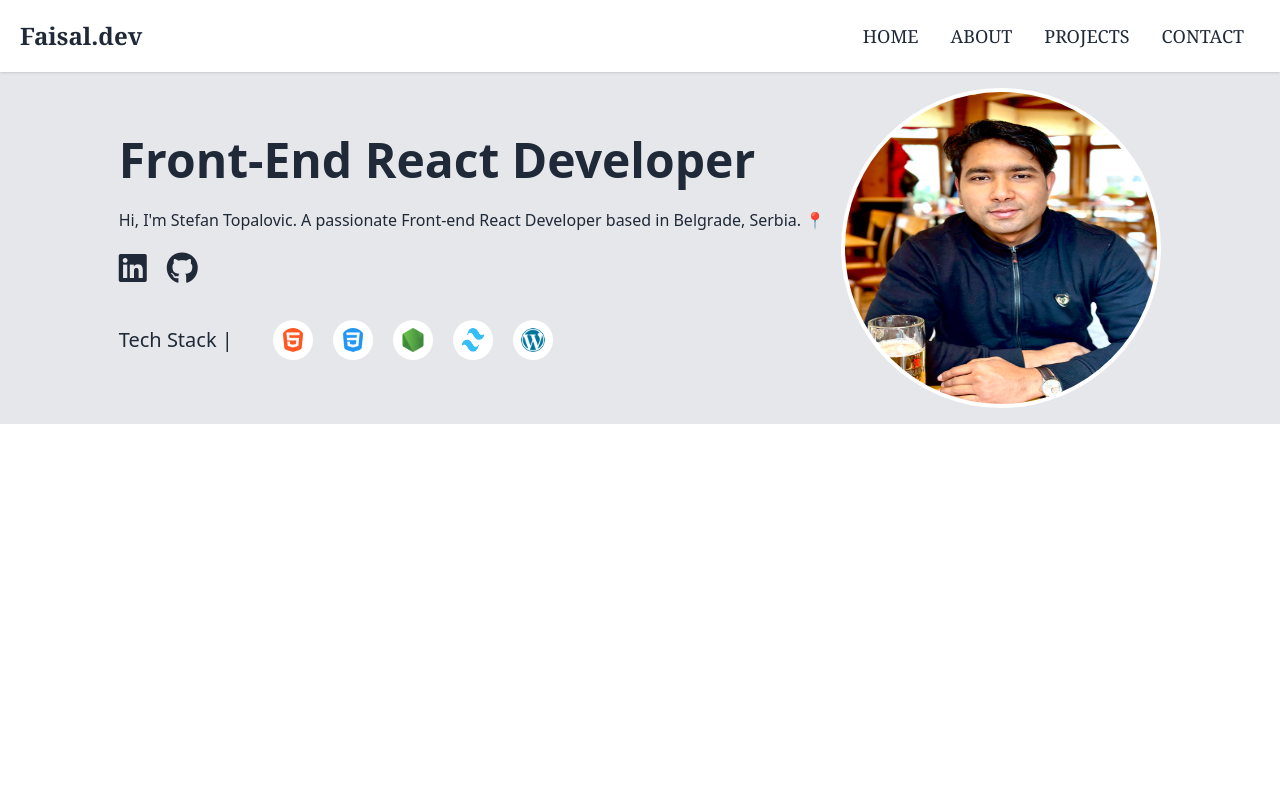
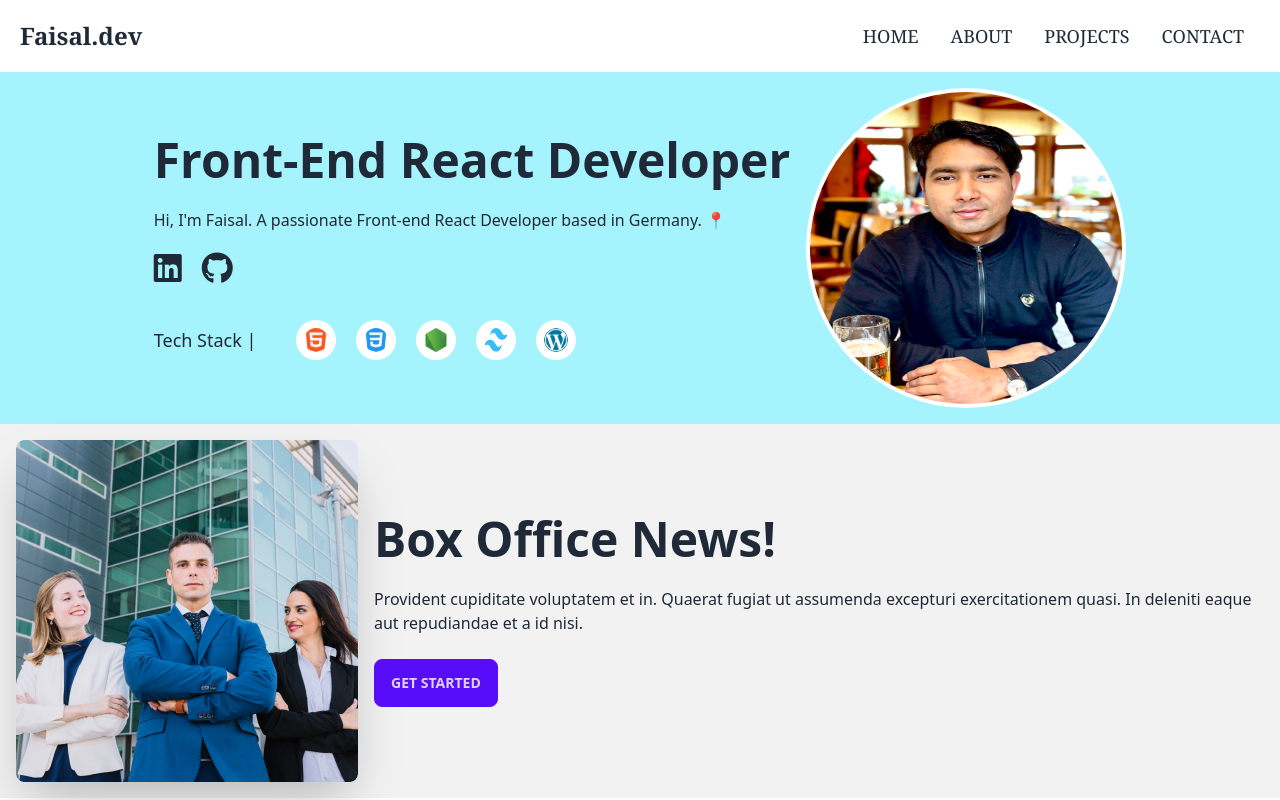
Before and after one commit to devmashum/portfolio, a plain HTML site: page index.html in a window 1280 px wide. Drawn offline with nearby package versions, Linux system fonts and the light colour scheme.

Commit message:
new commit

```diff
--- a/index.html
+++ b/index.html
@@ -44,7 +44,7 @@
 </head>
 
 <body class="bg-gray-200 max-w-screen-2xl mx-auto ">
-    <nav class="p-5 bg-white shadow md:flex md:items-center md:justify-between">
+    <nav class="bg-white p-5 shadow md:flex md:items-center md:justify-between">
         <div class="flex justify-between items-center ">
             <span class="text-2xl font-serif font-bold cursor-pointer  hover:text-cyan-500 duration-500">
                 Faisal.dev
@@ -76,7 +76,7 @@
     </nav>
 
 
-    <header class="max-w-screen-xl mx-auto ">
+    <header class="max-w-screen-2xl mx-auto bg-cyan-200 ">
 
         <div class="hero ">
             <div class="hero-content flex-col lg:flex-row-reverse">
@@ -84,8 +84,7 @@
                     class=" rounded-lg shadow-2xl" />
                 <div>
                     <h1 class="text-5xl font-bold">Front-End React Developer</h1>
-                    <p class="py-6">Hi, I'm Stefan Topalovic. A passionate Front-end React Developer based in Belgrade,
-                        Serbia. 📍</p>
+                    <p class="py-6">Hi, I'm Faisal. A passionate Front-end React Developer based in Germany. 📍</p>
                     <div class="flex mb-10">
                         <div><a href="https://www.linkedin.com/in/faisal-ahmed-395a43284/ target=" target="_blank"><i
                                     class="fa-brands fa-linkedin mr-5 fa-2xl"></i></a></div>
@@ -95,7 +94,7 @@
 
                     <div class="flex justify-start items-center ">
                         <div>
-                            <h3 class="text-xl mr-10">Tech Stack |
+                            <h3 class="text-lg mr-10">Tech Stack |
                             </h3>
                         </div>
 
@@ -121,11 +120,18 @@
 
     </header>
 
-    <main>
-
-
-
-
+    <main class="max-w-screen-2xl mx-auto ">
+        <div class="hero bg-base-200 items-center flex-col lg:flex-row">
+            <div class="hero-content  ml-56  md:ml-0">
+                <img src="images/team2.png" class="max-w-sm rounded-lg shadow-2xl" />
+                <div>
+                    <h1 class="text-5xl font-bold">Box Office News!</h1>
+                    <p class="py-6">Provident cupiditate voluptatem et in. Quaerat fugiat ut assumenda excepturi
+                        exercitationem quasi. In deleniti eaque aut repudiandae et a id nisi.</p>
+                    <button class="btn btn-primary">Get Started</button>
+                </div>
+            </div>
+        </div>
     </main>
 
     <footer>
```
